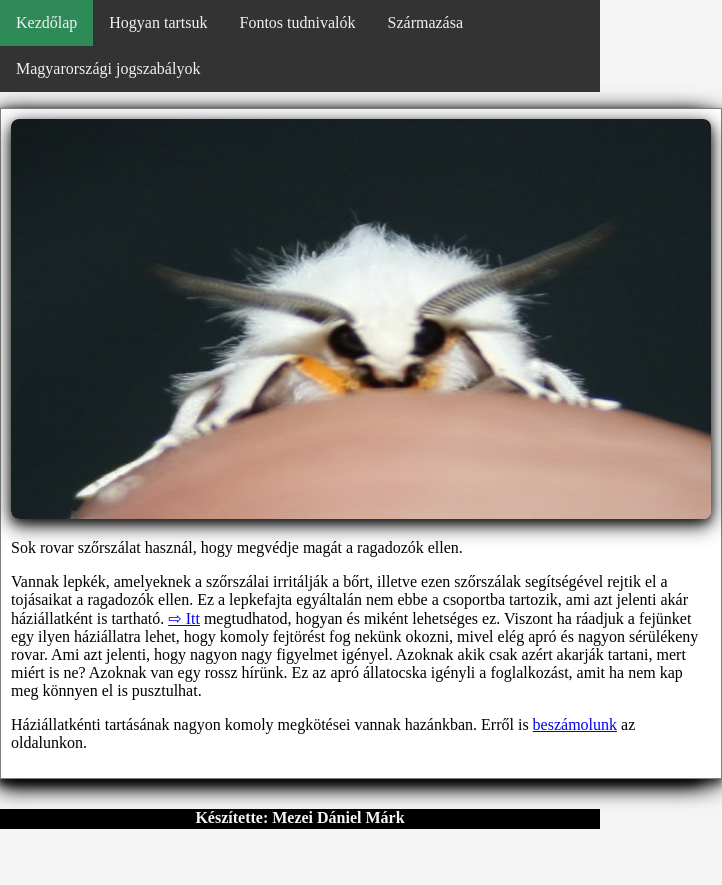
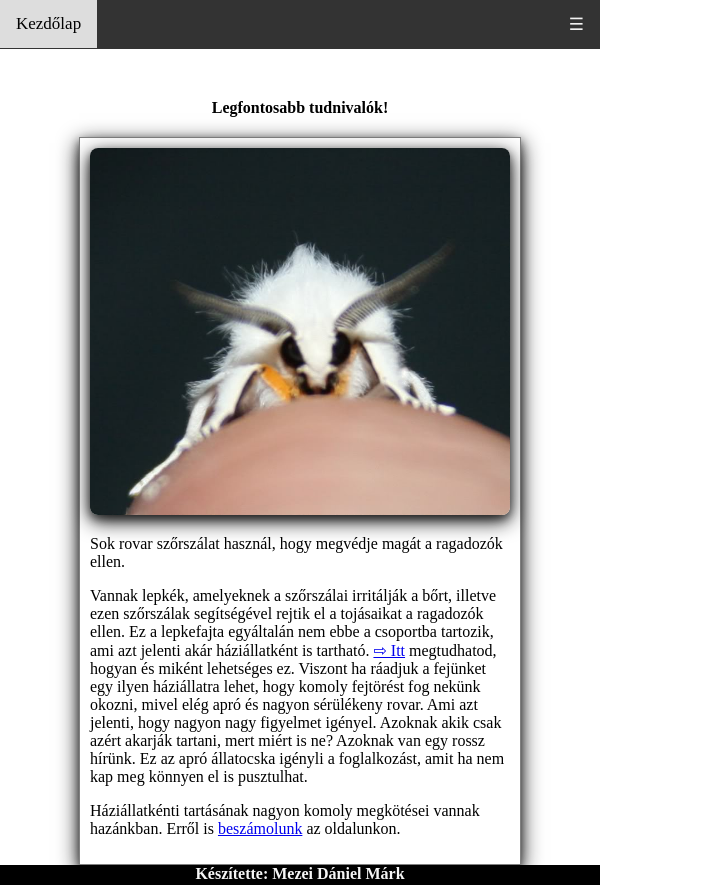
Before and after one commit to SpaurBolier/Beadando, a plain HTML site: page Weblap/fontostudni.html in a window 600 px wide. Shown: the whole page, 722 px wide, since content can reach past the window. Before the commit the page ends 829 px from the top, so only its background shows below. Drawn offline with Linux system fonts and the light colour scheme.

Commit message:
Project files added.

```diff
--- a/Weblap/fontostudni.html
+++ b/Weblap/fontostudni.html
@@ -4,22 +4,23 @@
     <link rel="favicon" href="pictures/favicon.ico">
     <link rel="stylesheet" type="text/css" href="style.css">
     <meta charset="UTF-8">
+    <meta name="viewport" content="width=device-width, initial-scale=1.0">
     <title>Venezuelai Pudlimoly/Fontos Tudnivalók</title>
 </head>
 <body>
-<div class="navbar">
-    <a href="Pudlimoly.html">Kezdőlap</a>
+<div class="topnav" id="myTopnav">
+    <a href="Pudlimoly.html" class="active">Kezdőlap</a>
     <a href="hogyantartsuk.html">Hogyan tartsuk</a>
     <a href="fontostudni.html">Fontos tudnivalók</a>
     <a href="szarmazas.html">Származása</a>
     <a href="jogszabaly.html">Magyarországi jogszabályok</a>
+    <a href="javascript:void(0);" class="icon" onclick="myFunction()">&#9776;</a>
 </div>
     <div class="header-box">
         <h1>Legfontosabb tudnivalók!</h1>
     </div>
-    <div class="box">
-        <div class="box"id="picbox2">
-            <img id="pudli-2" src="pictures/Moth2.jpg" alt="Pudlimoly">
+<div class="box" id="picbox">
+            <img id="pudli-3" src="pictures/Moth2.jpg" alt="Pudlimoly">
             <p>Sok rovar szőrszálat használ, hogy megvédje magát a ragadozók ellen.</p>
             <p>Vannak lepkék, amelyeknek a szőrszálai irritálják a bőrt, illetve ezen szőrszálak segítségével rejtik el a tojásaikat a ragadozók ellen. Ez a lepkefajta egyáltalán nem ebbe a csoportba tartozik, ami azt jelenti akár háziállatként is tartható. <a href="hogyantartsuk.html"> ⇨ Itt</a> megtudhatod, hogyan és miként lehetséges ez. Viszont ha ráadjuk a fejünket egy ilyen háziállatra lehet, hogy komoly fejtörést fog nekünk okozni, mivel elég apró és nagyon sérülékeny rovar. Ami azt jelenti, hogy nagyon nagy figyelmet igényel. Azoknak akik csak azért akarják tartani, mert miért is ne? Azoknak van egy rossz hírünk. Ez az apró állatocska igényli a foglalkozást, amit ha nem kap meg könnyen el is pusztulhat. </p>
             <p>Háziállatkénti tartásának nagyon komoly megkötései vannak hazánkban. Erről is <a href="jogszabaly.html">beszámolunk</a> az oldalunkon. </p>
@@ -29,5 +30,15 @@
     <footer>
         Készítette: Mezei Dániel Márk
     </footer>
+<script>
+    function myFunction() {
+        var x = document.getElementById("myTopnav");
+        if (x.className === "topnav") {
+            x.className += " responsive";
+        } else {
+            x.className = "topnav";
+        }
+    }
+</script>
 </body>
 </html>
--- a/Weblap/style.css
+++ b/Weblap/style.css
@@ -1,15 +1,12 @@
 body{
     margin: 0;
-    background-color: whitesmoke;
 }
-@media (min-width: 600px) {
-    .navbar {
+.topnav {
         overflow: hidden;
         background-color: #333;
-        position: fixed;
     }
 
-    .navbar a {
+.topnav a {
         float: left;
         display: block;
         color: #f2f2f2;
@@ -18,10 +15,16 @@ body{
         text-decoration: none;
     }
 
-    .navbar a:hover {
+.topnav a:hover {
         background-color: seagreen;
     }
-
+.active {
+    background-color: #4CAF50;
+    color: white;
+}
+.topnav .icon {
+    display: none;
+}
     .header-box {
         margin-top: 50px;
         width: 700px;
@@ -33,7 +36,7 @@ body{
     .box {
         background-color: white;
         margin-top: 20px;
-        width: 700px;
+        width: 900px;
         margin-right: auto;
         margin-left: auto;
         box-shadow: 0 4px 8px 0 rgba(0, 0, 0, 0.47), 0 6px 20px 0 rgba(0, 0, 0, 0.94);
@@ -59,24 +62,22 @@ body{
     }
 
     #pudli-3 {
-        width: 700px;
-        height: 400px;
-    }
-
-    #pudli-2 {
-        width: 700px;
+        width: 900px;
         height: 400px;
     }
 
     footer {
+        position: fixed;
+        left: 0;
+        bottom: 0;
+        width: 100%;
         background-color: black;
-        margin-top: 30px;
         text-align: center;
         text-decoration-color: black;
         font-weight: bold;
         height: 20px;
         color: whitesmoke;
-    }
+        margin-bottom: 0px;
     }
     h1 {
         text-align: center;
@@ -94,82 +95,80 @@ body{
         color: red;
         text: bold;
     }
+body {margin:0;}
 
-@media (max-width: 600px) {
-    .navbar {
+.topnav {
     overflow: hidden;
     background-color: #333;
-        position: fixed;
-        top: 0;
-        width: 100%;
 }
 
-    .navbar a {
+.topnav a {
     float: left;
     display: block;
     color: #f2f2f2;
     text-align: center;
     padding: 14px 16px;
     text-decoration: none;
+    font-size: 17px;
 }
 
-    .navbar a:hover {
-        background-color: seagreen;
+.topnav a:hover {
+    background-color: #ddd;
+    color: black;
 }
 
-    .header-box {
-        margin-top: 50px;
-        width: 700px;
-        margin-left: auto;
-        margin-right: auto;
-        border: none;
+.active {
+    background-color: #4CAF50;
+    color: white;
 }
 
-    .box {
-        background-color: white;
-        margin-top: 20px;
-        width: 700px;
-        margin-right: auto;
-        margin-left: auto;
-        box-shadow: 0 4px 8px 0 rgba(0, 0, 0, 0.47), 0 6px 20px 0 rgba(0, 0, 0, 0.94);
+.topnav .icon {
+    display: none;
 }
 
-    #headerbox {
-        background-color: whitesmoke;
+@media screen and (max-width: 1026px) {
+    .topnav a:not(:first-child) {display: none;}
+    .topnav a.icon {
+        float: right;
+        display: block;
+    }
 }
 
-    #picbox {
-        border: 1px solid gray;
-        padding: 10px;
+@media screen and (max-width: 1026px) {
+    .topnav.responsive {position: relative;}
+    .topnav.responsive .icon {
+        position: absolute;
+        right: 0;
+        top: 0;
+    }
+    .topnav.responsive a {
+        float: none;
+        display: block;
+        text-align: left;
     }
 
-    #picbox2 {
-        border: 1px solid gray;
-        padding: 10px;
 }
+@media screen and (max-width: 1026px) {
+    .box{
+        width: 70%;
+    }
+    .header-box{
+        width: 70%;
 
-    img {
-        box-shadow: 0 4px 8px 0 rgba(0, 0, 0, 0.47), 0 6px 20px 0 rgba(0, 0, 0, 0.94);
-        border-radius: 8px;
     }
+    #picbox{
+        width: 70%;
+        height: 30%;
 
+    }
     #pudli-3 {
-        width: 700px;
-        height: 400px;
+        width: 100%;
+        height: 30%;
     }
-
-    #pudli-2 {
-        width: 700px;
-        height: 400px;
+    h1{
+        font-size: 100%;
     }
-
-    footer {
-        background-color: black;
-        margin-top: 30px;
-        text-align: center;
-        text-decoration-color: black;
-        font-weight: bold;
-        height: 20px;
-        color: whitesmoke;
+    footer{
+        position: relative;
     }
 }
```
Also changed, not shown: Weblap/Pudlimoly.html (+19 -6 lines), Weblap/hogyantartsuk.html (+15 -4 lines), Weblap/jogszabaly.html (+15 -5 lines), Weblap/szarmazas.html (+15 -4 lines). Lines whose indentation alone changed are shown as unchanged.
